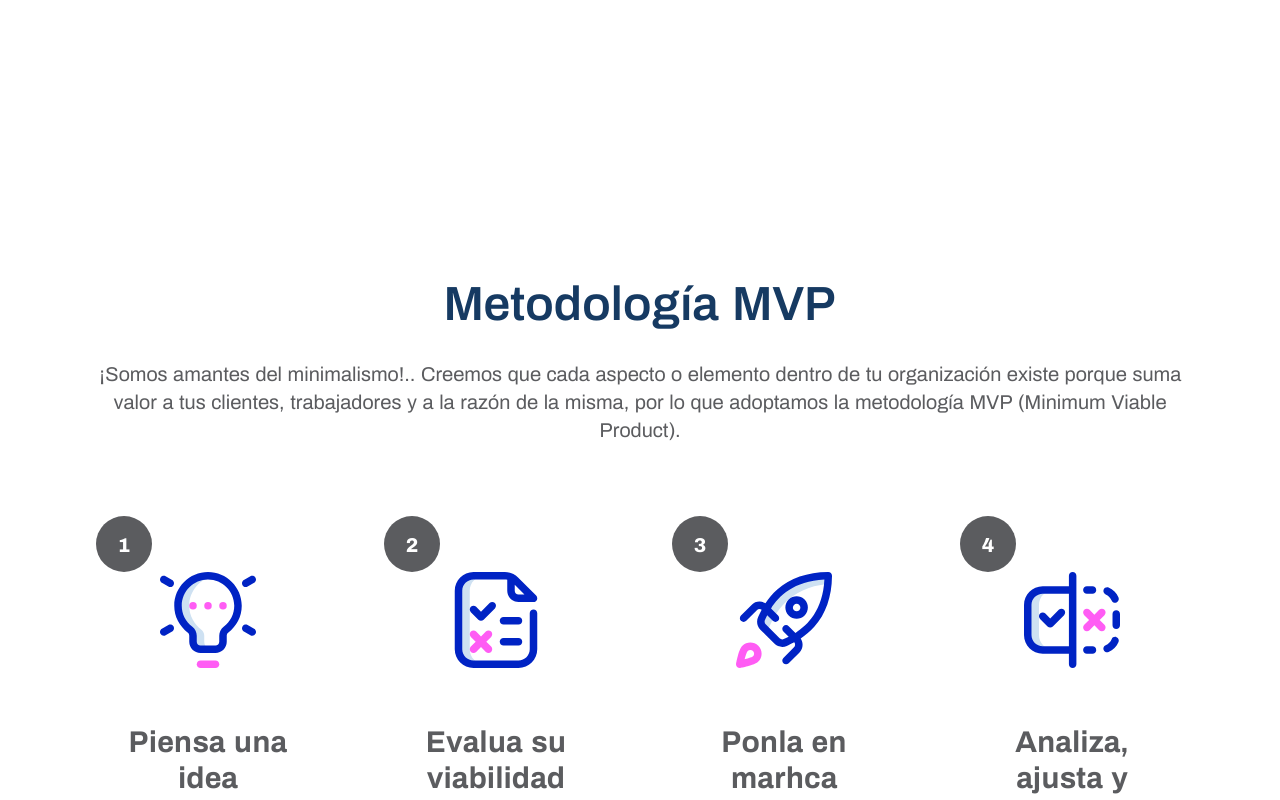
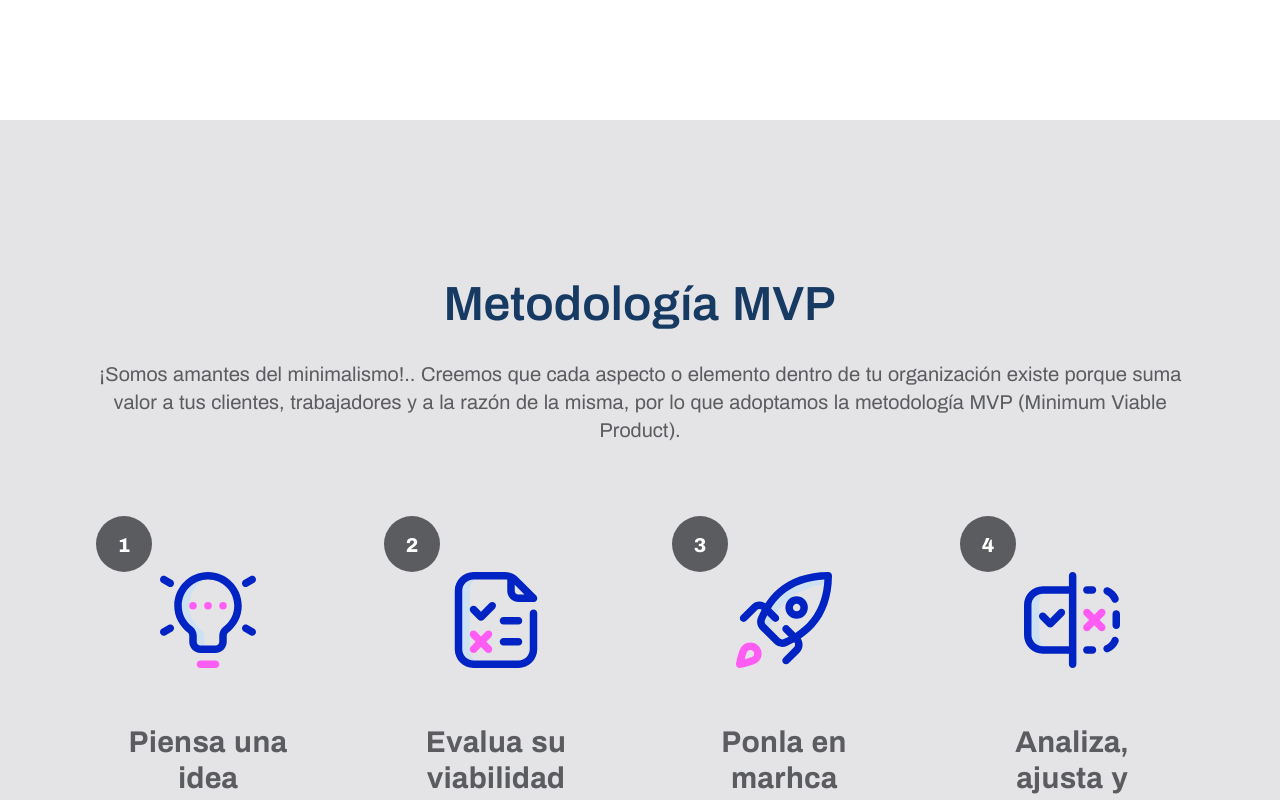
Before and after one commit to saufth/rehsok, a Next.js app: page / in a window 1280 px wide. Shown: the part 3900-4700 px from the top of the page. Built offline with nearby package versions, Linux system fonts and the light colour scheme.

Commit message:
Container layout gapY reduced

```diff
--- a/src/components/sections/StrategySection.jsx
+++ b/src/components/sections/StrategySection.jsx
@@ -5,7 +5,8 @@ import Heading from '../../core/components/data-display/Heading'
 import Paragraph from '../../core/components/data-display/Paragraph'
 // Styles
 import {
-  listStyle
+  listStyle,
+  mehodologyStyle
 } from '../../styles/sections/StrategySection.module.css'
 
 const StrategySection = () => {
@@ -43,6 +44,7 @@ const StrategySection = () => {
 
       </Container>
 
+      <div className={mehodologyStyle}>
         <Container auto alignment='center' gapY>
 
           <Heading>
@@ -142,6 +144,7 @@ const StrategySection = () => {
           <CallToAction space='top-xl' />
 
         </Container>
+      </div>
 
     </section>
   )
--- a/src/styles/layout/Container.module.css
+++ b/src/styles/layout/Container.module.css
@@ -17,7 +17,7 @@
 .gapYStyle {
   @apply
     /* Sizing */
-    py-32 md:py-36 lg:py-40;
+    py-16 md:py-36 lg:py-40;
 }
 
 .flexCenterStartStyle {
--- a/src/styles/sections/StorySection.module.css
+++ b/src/styles/sections/StorySection.module.css
@@ -1,9 +1,3 @@
-.sectionStyle {
-  @apply
-    /* Background */
-    bg-zinc-200;
-}
-
 .textStyle {
   @apply
     /* Sizing */
--- a/src/styles/sections/StrategySection.module.css
+++ b/src/styles/sections/StrategySection.module.css
@@ -19,3 +19,9 @@
     text-rehsok-gray
     list-disc;
 }
+
+.mehodologyStyle {
+  @apply
+    /* Background */
+    bg-zinc-200;
+}
```
Lines whose indentation alone changed are shown as unchanged.
